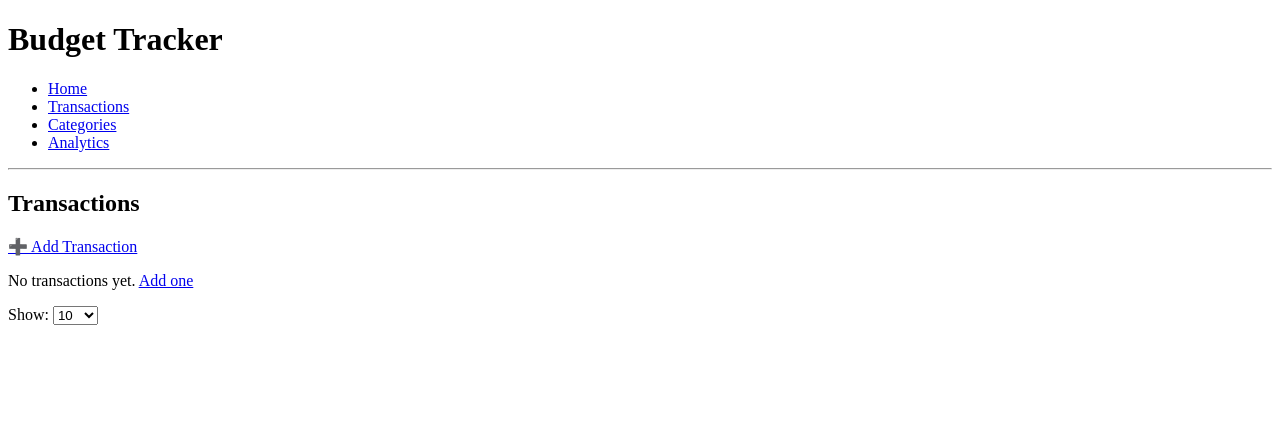
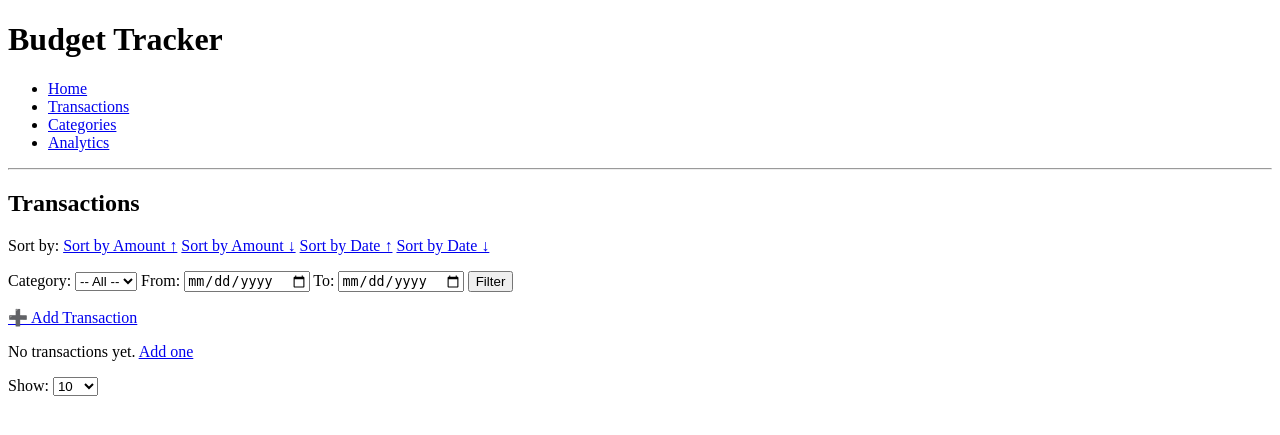
Before and after one commit to ErwinPlazmoid/budgeting-tracker, a Django app: page /transactions/ in a window 1280 px wide. Shown: the top 435 px of the page. Run offline with Django 5.2, Linux system fonts and the light colour scheme; data that the repository does not hold is empty.

Commit message:
feat(transactions): add sorting & filtering

```diff
--- /dev/null
+++ b/tracker/templates/tracker/_filters.html
@@ -0,0 +1,35 @@
+<!-- Sorting controls -->
+<p>
+    Sort by:
+    <a href="?sort=amount&{{ querystring }}">Sort by Amount ↑</a>
+    <a href="?sort=-amount&{{ querystring }}">Sort by Amount ↓</a>
+    <a href="?sort=date&{{ querystring }}">Sort by Date ↑</a>
+    <a href="?sort=-date&{{ querystring }}">Sort by Date ↓</a>
+</p>
+
+<!-- Filtering form -->
+<form method="get" style="margin-bottom: 1em;">
+    <!-- Keep sorting when filtering -->
+    {% if request.GET.sort %}
+        <input type="hidden" name="sort" value="{{ request.GET.sort }}">
+    {% endif %}
+    {% if request.GET.page_size %}
+        <input type="hidden" name="page_size" value="{{ request.GET.page_size }}">
+    {% endif %}
+
+    <label for="category">Category:</label>
+    <select name="category" id="category" onchange="this.form.submit()">
+        <option value="">-- All --</option>
+        {% for c in categories %}
+            <option value="{{ c.id }}" {% if request.GET.category == c.id|stringformat:"s" %}selected{% endif %}>{{ c.name }}</option>
+        {% endfor %}
+    </select>
+
+    <label for="start_date">From:</label>
+    <input type="date" name="start_date" value="{{ request.GET.start_date }}">
+
+    <label for="end_date">To:</label>
+    <input type="date" name="end_date" value="{{ request.GET.end_date }}">
+
+    <button type="submit">Filter</button>
+</form>
--- a/tracker/templates/tracker/_pagination_controls.html
+++ b/tracker/templates/tracker/_pagination_controls.html
@@ -13,8 +13,8 @@
 {% if page_obj.paginator.num_pages > 1 %}
 <div class="pagination">
     {% if page_obj.has_previous %}
-        <a href="?page=1&page_size={{ request.GET.page_size }}">« First</a>
-        <a href="?page={{ page_obj.previous_page_number }}&page_size={{ request.GET.page_size }}">‹ Prev</a>
+        <a href="?page=1&{{ querystring }}">« First</a>
+        <a href="?page={{ page_obj.previous_page_number }}&{{ querystring }}">‹ Prev</a>
     {% endif %}
 
     <span>
@@ -23,8 +23,8 @@
     </span>
 
     {% if page_obj.has_next %}
-        <a href="?page={{ page_obj.next_page_number }}&page_size={{ request.GET.page_size }}">Next ›</a>
-        <a href="?page={{ page_obj.paginator.num_pages }}&page_size={{ request.GET.page_size }}">Last »</a>
+        <a href="?page={{ page_obj.next_page_number }}&{{ querystring }}">Next ›</a>
+        <a href="?page={{ page_obj.paginator.num_pages }}&{{ querystring }}">Last »</a>
     {% endif %}
 </div>
 {% endif %}
--- a/tracker/templates/tracker/transactions/list.html
+++ b/tracker/templates/tracker/transactions/list.html
@@ -4,7 +4,7 @@
 
 {% block content %}
     <h2>Transactions</h2>
-
+    {% include "tracker/_filters.html" %}
     <p><a href="{% url 'transaction-add' %}">➕ Add Transaction</a></p>
 
     {% if transactions %}
--- a/tracker/views.py
+++ b/tracker/views.py
@@ -15,13 +15,52 @@ class TransactionListView(ListView):
     model = Transaction
     template_name = "tracker/transactions/list.html"
     context_object_name = "transactions"
-    ordering = ['-date__full_date']
     paginate_by = 10
 
-    def get_querry_set(self):
-        # For now: return ALL transactions
-        # Later: filter by self.request.user
-        return Transaction.objects.all().order_by("-date__full_date")
+    def get_queryset(self):
+        qs = Transaction.objects.all()
+
+        # Sorting
+        sort = self.request.GET.get("sort")
+        allowed_sorts = {
+            "date": "date__full_date",
+            "-date": "-date__full_date",
+            "amount": "amount",
+            "-amount": "-amount"
+        }
+        if sort in allowed_sorts:
+            qs = qs.order_by(allowed_sorts[sort])
+        else:
+            qs = qs.order_by("-date__full_date")
+
+        # Filter by category
+        category_id = self.request.GET.get("category")
+        if category_id:
+            qs = qs.filter(category_id=category_id)
+
+        # Filter by date
+        start_date = self.request.GET.get("start_date")
+        end_date = self.request.GET.get("end_date")
+        if start_date:
+            qs = qs.filter(date__full_date__gte=start_date)
+        if end_date:
+            qs = qs.filter(date__full_date__lte=end_date)
+
+        return qs
+
+    def get_context_data(self, **kwargs):
+        context = super().get_context_data(**kwargs)
+        context["categories"] = Category.objects.all()
+
+        # Keep current filters/sort in querystring (except page)
+        params = self.request.GET.copy()
+        if "page" in params:
+            params.pop("page")  # prevent multiple page params
+        if "sort" in params:
+            params.pop("sort")  # prevent duplicate sort params
+        context["querystring"] = params.urlencode()
+
+        return context
 
     def get_paginate_by(self, queryset):
         # Get "page_size" from query params (?page_size=20)
@@ -59,7 +98,6 @@ class CategoryListView(ListView):
     model = Category
     template_name = "tracker/categories/list.html"
     context_object_name = "categories"
-    ordering = ["name"]
     paginate_by = 10
 
     def get_queryset(self):
```
